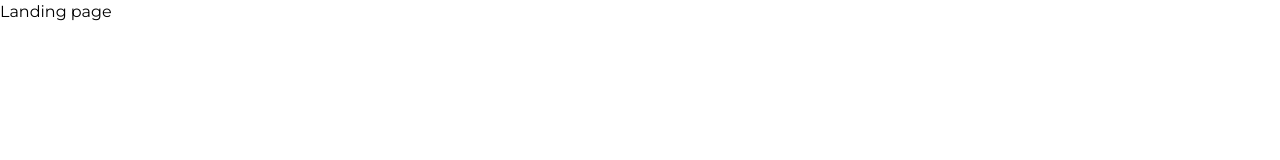
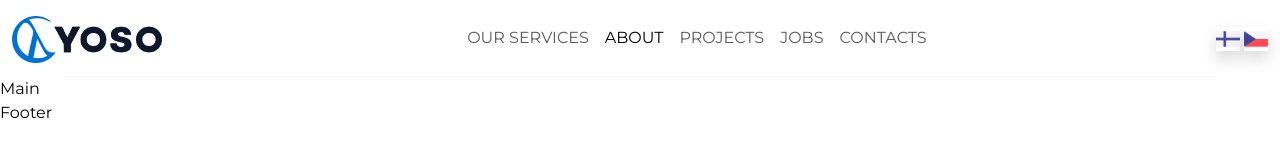
Before and after one commit to yosolutions/yosolutions.github.io, a plain HTML site: page index.html in a window 1280 px wide. Drawn offline with nearby package versions, Linux system fonts and the light colour scheme.

Commit message:
#YA-1/ Navbar draft

```diff
--- a/index.html
+++ b/index.html
@@ -21,12 +21,54 @@
 </head>
 
 <body>
-  Landing page
   <!-- Boostrap JS -->
   <script src="https://cdn.jsdelivr.net/npm/bootstrap@5.3.2/dist/js/bootstrap.bundle.min.js"
     integrity="sha384-C6RzsynM9kWDrMNeT87bh95OGNyZPhcTNXj1NW7RuBCsyN/o0jlpcV8Qyq46cDfL"
     crossorigin="anonymous"></script>
 
+  <!-- Navbar -->
+  <nav class="navbar sticky-top navbar-expand-lg">
+    <div class="container-fluid d-flex justify-content-between align-items-center">
+      <a class="navbar-brand" href="#">
+        <img src="images/yoso-wordmark-blue.png" alt="YosoLogo" class="d-inline-block align-text-top" width="150"
+          height="auto">
+      </a>
+      <button class="navbar-toggler" type="button" data-bs-toggle="collapse" data-bs-target="#navbar"
+        aria-controls="navbar" aria-expanded="false" aria-label="Toggle navigation">
+        <span class="navbar-toggler-icon"></span>
+      </button>
+      <div class="collapse navbar-collapse" id="navbar">
+        <ul class="navbar-nav ms-auto my-2 my-lg-0">
+          <li class="nav-item">
+            <a class="nav-link text-uppercase" href="services.html">our services</a>
+          </li>
+          <li class="nav-item">
+            <a class="nav-link active text-uppercase" aria-current="page" href="about.html">about</a>
+          </li>
+          <li class="nav-item">
+            <a class="nav-link text-uppercase" href="#">projects</a>
+          </li>
+          <li class="nav-item">
+            <a class="nav-link text-uppercase" href="#">jobs</a>
+          </li>
+          <li class="nav-item">
+            <a class="nav-link text-uppercase" href="#">contacts</a>
+          </li>
+        </ul>
+        <div class="ms-auto" href=" #">
+          <img src="images/finnish-flag.png" alt="Finnish flag" class="shadow" width="24" height="auto" />
+          <img src="images/czech-flag.png" alt="Czech flag" class="shadow" width="24" height="auto" />
+        </div>
+      </div>
+  </nav>
+  <hr style="height:1px; width:90%; margin: auto; color: #DDD1D1" />
+
+  <main>
+    Main
+  </main>
+  <footer>
+    Footer
+  </footer>
 </body>
 
 </html>
```
Also changed, not shown: about.html (+38 -0 lines), services.html (+36 -0 lines), images/czech-flag.png (added), images/finnish-flag.png (added), images/yoso-wordmark-blue.png (added), 1 other file.
